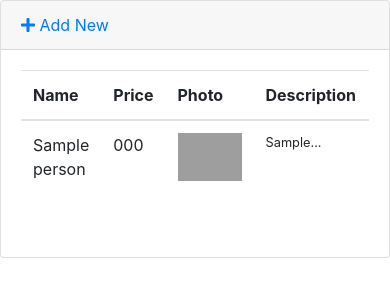
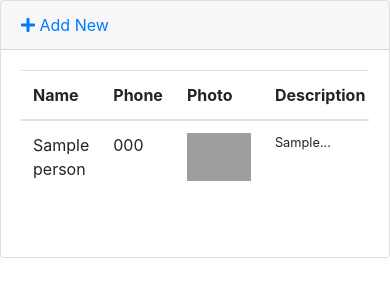
Before and after one commit to johansantri/x, a CodeIgniter app: page /x/admin/personal/ in a window 390 px wide. Shown: the top 300 px of the page. Run offline with CodeIgniter, Linux system fonts and the light colour scheme; tables that the repository leaves empty hold one stand-in row (values such as "Sample post"); some libraries are stand-ins or nearby versions; grey boxes are pictures that could not be loaded.

Commit message:
update phone

```diff
--- a/application/views/admin/personal/list.php
+++ b/application/views/admin/personal/list.php
@@ -26,7 +26,7 @@
                 <thead>
                   <tr>
                     <th>Name</th>
-                    <th>Price</th>
+                    <th>Phone</th>
                     <th>Photo</th>
                     <th>Description</th>
                     <th>Action</th>
@@ -80,7 +80,7 @@
 
     <!-- Optional JavaScript -->
     <!-- jQuery first, then Popper.js, then Bootstrap JS -->
-    <script src="https://code.jquery.com/jquery-3.2.1.slim.min.js" integrity="sha384-KJ3o2DKtIkvYIK3UENzmM7KCkRr/rE9/Qpg6aAZGJwFDMVNA/GpGFF93hXpG5KkN" crossorigin="anonymous"></script>
+  <script type="text/javascript" src="https://cdnjs.cloudflare.com/ajax/libs/jquery/3.6.0/jquery.js"></script>
     <script type="text/javascript" src="https://cdn.datatables.net/1.10.24/js/jquery.dataTables.min.js"></script>
     <script src="https://cdnjs.cloudflare.com/ajax/libs/popper.js/1.12.9/umd/popper.min.js" integrity="sha384-ApNbgh9B+Y1QKtv3Rn7W3mgPxhU9K/ScQsAP7hUibX39j7fakFPskvXusvfa0b4Q" crossorigin="anonymous"></script>
     <script src="https://maxcdn.bootstrapcdn.com/bootstrap/4.0.0/js/bootstrap.min.js" integrity="sha384-JZR6Spejh4U02d8jOt6vLEHfe/JQGiRRSQQxSfFWpi1MquVdAyjUar5+76PVCmYl" crossorigin="anonymous"></script>
```
